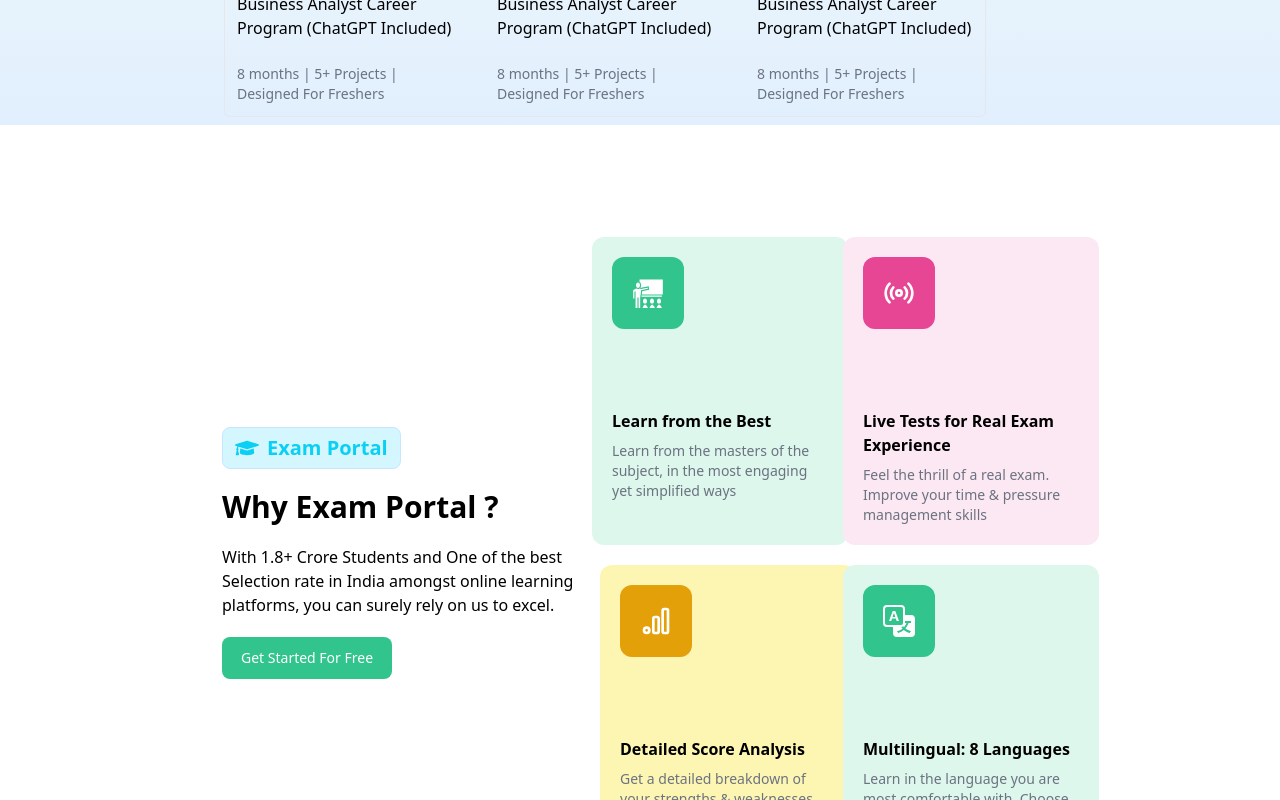
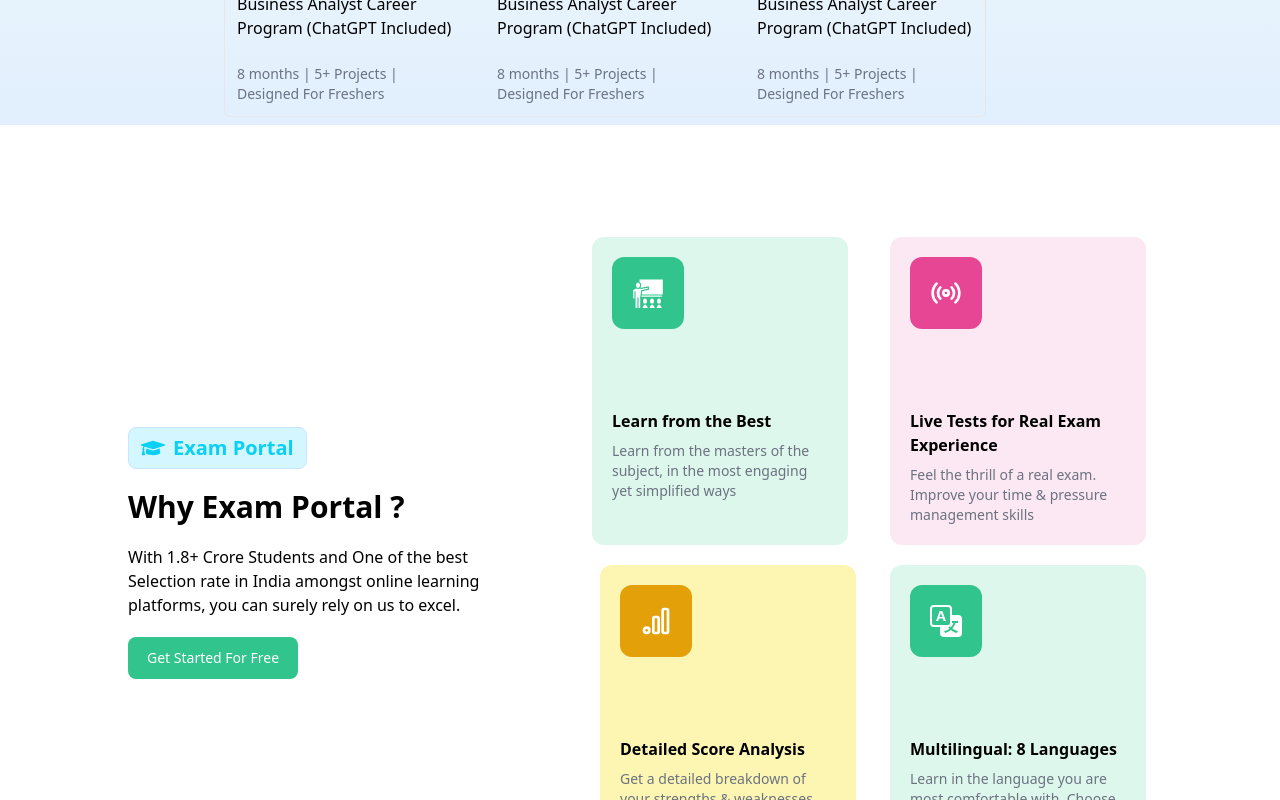
Before and after one commit to Ateeb1998/ExamPortal, a React (Vite) app: page / in a window 1280 px wide. Shown: the part 860-1660 px from the top of the page. Built offline with nearby package versions, Linux system fonts and the light colour scheme.

Commit message:
Details.jsx

```diff
--- a/src/components/Details.jsx
+++ b/src/components/Details.jsx
@@ -9,7 +9,6 @@
 
 const Details = () => {
     return (
-        <div className='flex justify-center'>
         <div className='flex flex-col md:flex-row  max-w-5xl gap-5 md:-space-x-24 md:gap-0 m-auto mt-28 items-center'>
             <div className='flex-1'>
                 <div className='space-y-5 w-96'>
@@ -61,7 +60,6 @@
 
             </div>
         </div>
-        </div>
     )
 }
 
```
Lines whose indentation alone changed are shown as unchanged.
